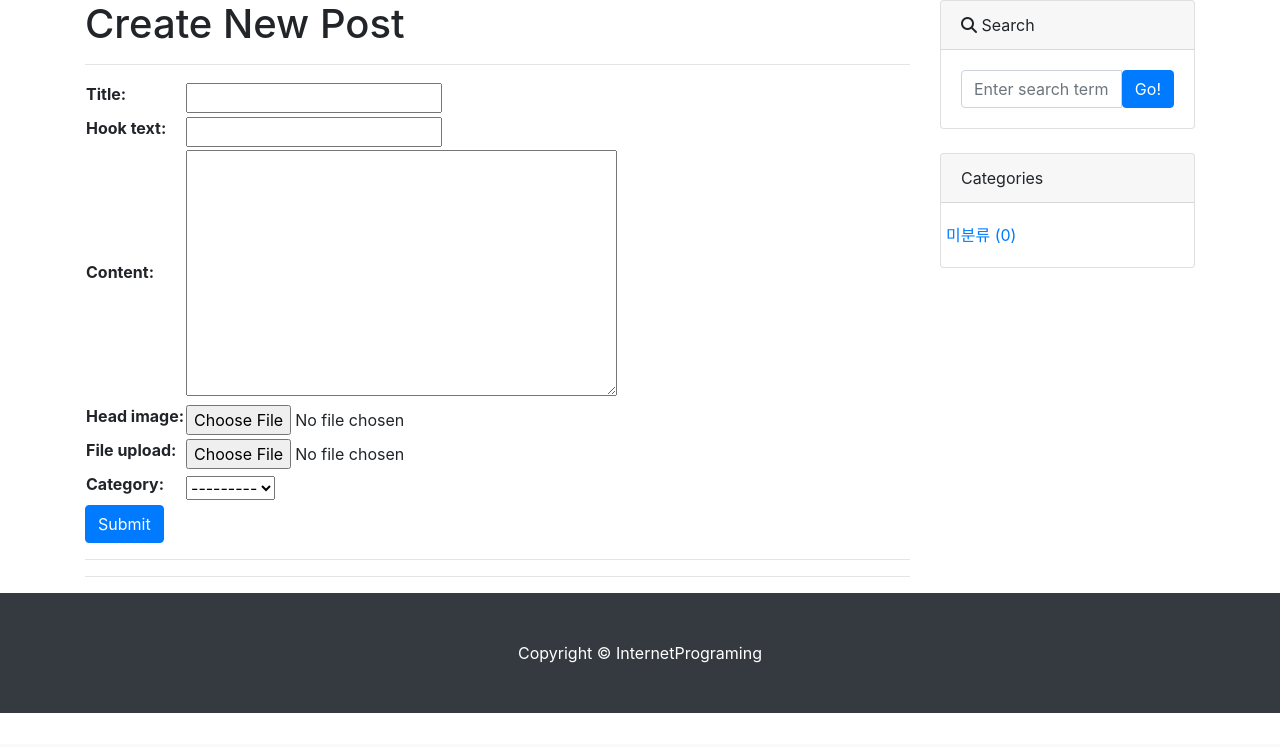
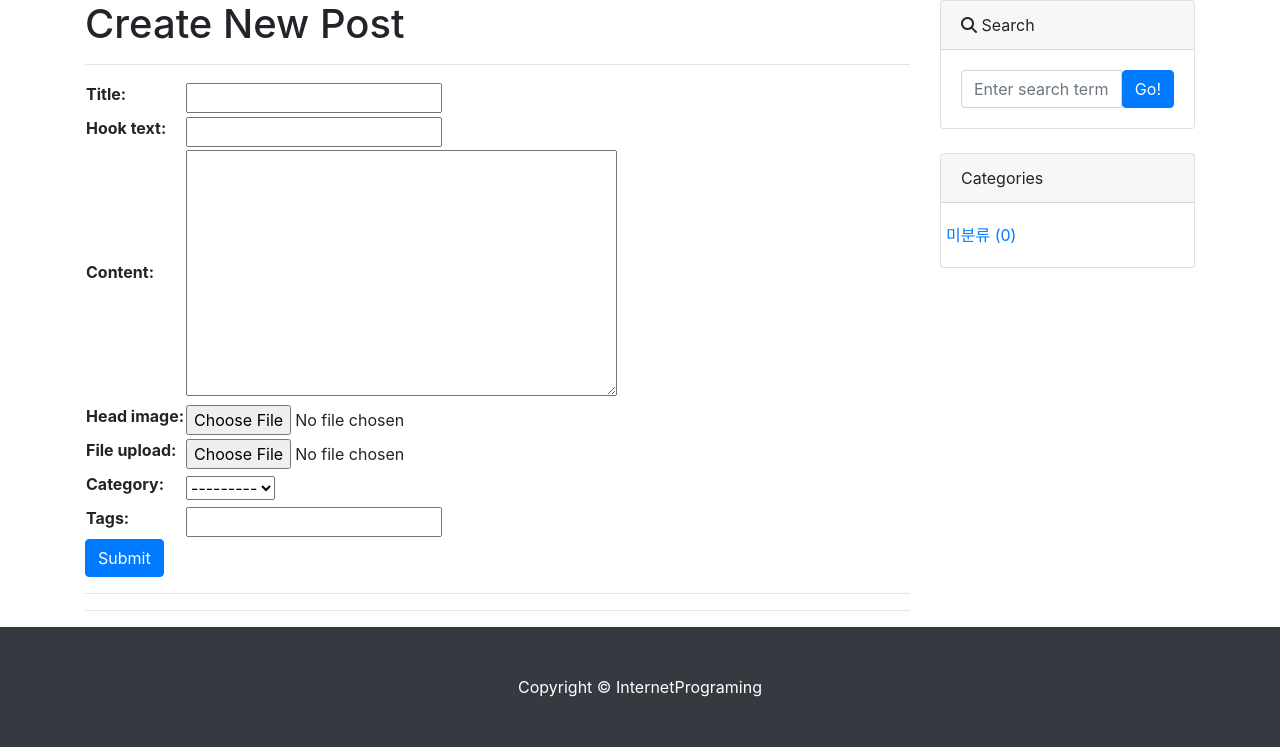
Before and after one commit to RhoSeungA/Django_Blog2, a Django app: page /blog/create_post/ in a window 1280 px wide. Shown: the part 56-803 px from the top of the page. Before the commit the page ends 769 px from the top, so only its background shows below. Run offline with Django 4.2, Linux system fonts and the light colour scheme; the visitor is signed in with stand-in values (Sample User, id 1); data that the repository does not hold is empty; some libraries are stand-ins or nearby versions.

Commit message:
태그 업데이트 추가하기

```diff
--- a/blog/templates/blog/post_form.html
+++ b/blog/templates/blog/post_form.html
@@ -12,6 +12,11 @@
         {% csrf_token %}
         <table>
             {{ form }}
+
+  <tr>
+    <th><label for="id_tags">Tags:</label></th>
+    <td><input type="text" id="id_tags" name="tags_str"></td>
+  </tr>
         </table>
         <button type="submit" class="btn btn-primary float_left">Submit</button>
 
--- a/blog/templates/blog/post_update_form.html
+++ b/blog/templates/blog/post_update_form.html
@@ -12,6 +12,10 @@
         {% csrf_token %}
         <table>
             {{ form }}
+            <tr>
+                <th><label for="id_tags">Tags:</label></th>
+                <td><input type="text" id="id_tags" name="tags_str" value="{{ tags_str_default }}"></td>
+            </tr>
         </table>
         <button type="submit" class="btn btn-primary float_left">Submit</button>
     </form>
--- a/blog/views.py
+++ b/blog/views.py
@@ -3,6 +3,7 @@ from .models import Post,Category,Tag
 from django.views.generic import ListView,DetailView,CreateView,UpdateView ##장고에서 제공
 from django.contrib.auth.mixins import  LoginRequiredMixin,UserPassesTestMixin
 from django.core.exceptions import PermissionDenied
+from django.utils.text import slugify
 # Create your views here.
 
 ##def index(request): #render는 웹에서 보여지는...
@@ -15,7 +16,7 @@ from django.core.exceptions import PermissionDenied
 
 class PostUpdate(LoginRequiredMixin,UpdateView):
     model=Post
-    fields = ['title','hook_text','content','head_image','file_upload','category','tags']
+    fields = ['title','hook_text','content','head_image','file_upload','category']
 
     template_name = 'blog/post_update_form.html'
 
@@ -25,8 +26,31 @@ class PostUpdate(LoginRequiredMixin,UpdateView):
         else:
             raise PermissionDenied
 
+    def form_valid(self, form):
+        response = super(PostUpdate, self).form_valid(form)
+        self.object.tags.clear()
+        tags_str = self.request.POST.get('tags_str')
+
+        if tags_str:
+            tags_str = tags_str.strip()  # 앞뒤 빈칸 없앰
+            tags_str = tags_str.replace(',', ';')
+            tags_list = tags_str.split(';')
+            for t in tags_list:
+                t = t.strip()
+                tag, is_tag_created = Tag.objects.get_or_create(name=t)
+                if is_tag_created:
+                    tag.slug = slugify(t, allow_unicode=True)
+                    tag.save()
+                self.object.tags.add(tag)
+        return response
+
     def get_context_data(self, *, object_list=None, **kwargs):
         context = super(PostUpdate, self).get_context_data()
+        if self.object.tags.exists():
+            tags_str_list = list()
+            for t in self.object.tags.all():
+                tags_str_list.append(t.name)
+            context['tags_str_default'] = ';'.join(tags_str_list)
         context['categories'] = Category.objects.all()
         context['no_category_post_count'] = Post.objects.filter(category=None).count
         return context
@@ -41,7 +65,22 @@ class PostCreate(LoginRequiredMixin,UserPassesTestMixin,CreateView):
         current_User=self.request.user
         if current_User.is_authenticated and (current_User.is_superuser or current_User.is_staff):
             form.instance.author = current_User
-            return super(PostCreate, self).form_valid(form)
+            response=super(PostCreate,self).form_valid(form)
+            tags_str=self.request.POST.get('tags_str')#여기서 POST는 (데이터 전달 방식: get 방식 혹은 post방식) ,method=post??
+            if tags_str :
+                tags_str = tags_str.strip()#앞뒤 빈칸 없앰
+                tags_str = tags_str.replace(',',';')
+                tags_list = tags_str.split(';')
+                for t in tags_list:
+                    t = t.strip()
+                    tag, is_tag_created = Tag.objects.get_or_create(name=t)
+                    if is_tag_created:
+                        tag.slug = slugify(t, allow_unicode=True)
+                        tag.save()
+                    self.object.tags.add(tag)
+
+            return response
+            #return super(PostCreate, self).form_valid(form)
         else:
             return redirect('/blog/')
 
```
